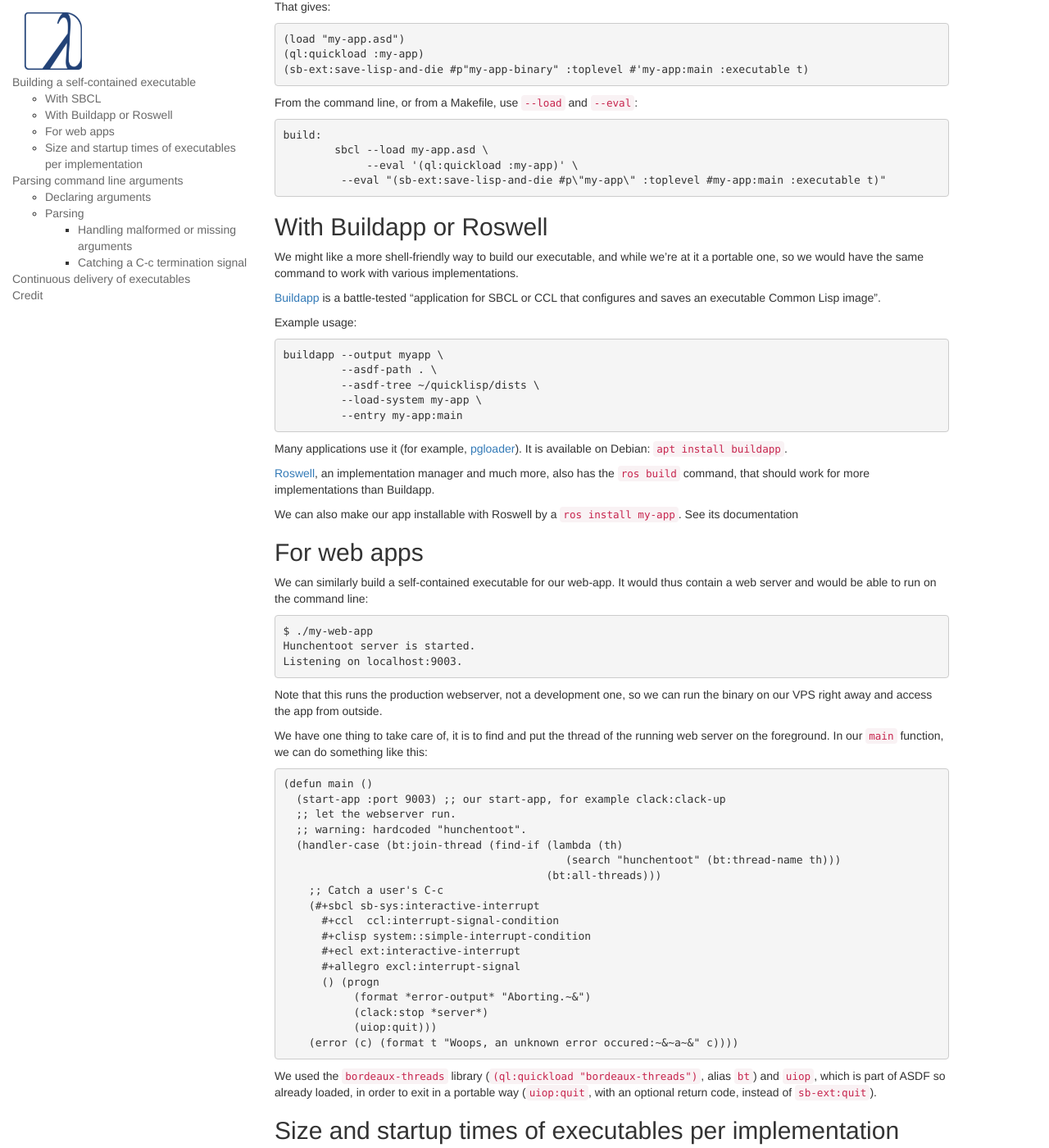
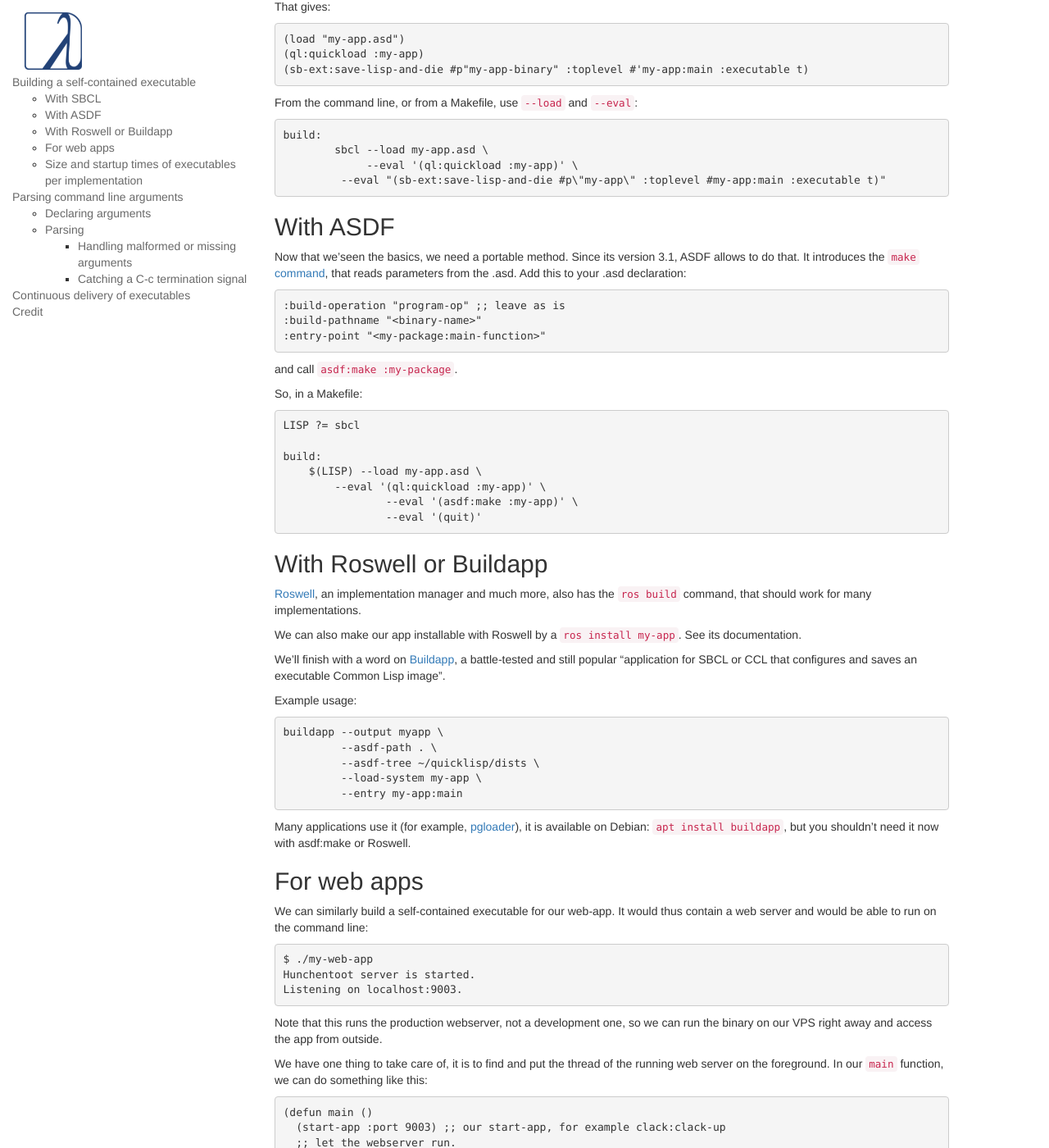
Before and after one commit to LispCookbook/cl-cookbook, a Jekyll site: the page built from scripting.md, in a window 1280 px wide and 1400 px high, scrolled down 858 px. Shown: the whole window at 82% size. Built offline with Jekyll 4.4.1, drawn with Linux system fonts in a browser that asks for light colours.

Commit message:
build executables with ASDF:make, minimize Buildapp

````diff
--- a/scripting.md
+++ b/scripting.md
@@ -73,15 +73,46 @@
          --eval "(sb-ext:save-lisp-and-die #p\"my-app\" :toplevel #my-app:main :executable t)"
 ```
 
-## With Buildapp or Roswell
+## With ASDF
 
-We might  like a more  shell-friendly way to build  our executable,
-and while  we're at it  a portable one, so  we would have  the same
-command to work with various implementations.
+Now that we'seen the basics, we need a portable method. Since its
+version 3.1, ASDF allows to do that. It introduces the [`make` command](https://common-lisp.net/project/asdf/asdf.html#Convenience-Functions),
+that reads parameters from the .asd. Add this to your .asd declaration:
 
-[Buildapp](http://www.xach.com/lisp/buildapp/) is a battle-tested
-"application for SBCL or CCL that configures and saves an executable
-Common Lisp image".
+~~~
+:build-operation "program-op" ;; leave as is
+:build-pathname "<binary-name>"
+:entry-point "<my-package:main-function>"
+~~~
+
+and call `asdf:make :my-package`.
+
+So, in a Makefile:
+
+~~~lisp
+LISP ?= sbcl
+
+build:
+    $(LISP) --load my-app.asd \
+    	--eval '(ql:quickload :my-app)' \
+		--eval '(asdf:make :my-app)' \
+		--eval '(quit)'
+~~~
+
+
+## With Roswell or Buildapp
+
+[Roswell](https://roswell.github.io), an implementation manager and much
+more, also has the `ros build` command, that should work for many
+implementations.
+
+We can also make our app installable with Roswell by a `ros install
+my-app`. See its documentation.
+
+We'll finish with a word on
+[Buildapp](http://www.xach.com/lisp/buildapp/), a battle-tested and
+still popular "application for SBCL or CCL that configures and saves
+an executable Common Lisp image".
 
 Example usage:
 
@@ -94,15 +125,8 @@
 ~~~
 
 Many applications use it (for example,
-[pgloader](https://github.com/dimitri/pgloader)).  It is available on
-Debian: `apt install buildapp`.
-
-[Roswell](https://roswell.github.io), an implementation manager and much
-more, also has the `ros build` command, that should work for more
-implementations than Buildapp.
-
-We can also make our app installable with Roswell by a `ros install
-my-app`. See its documentation
+[pgloader](https://github.com/dimitri/pgloader)),  it is available on
+Debian: `apt install buildapp`, but you shouldn't need it now with asdf:make or Roswell.
 
 
 ## For web apps
````
